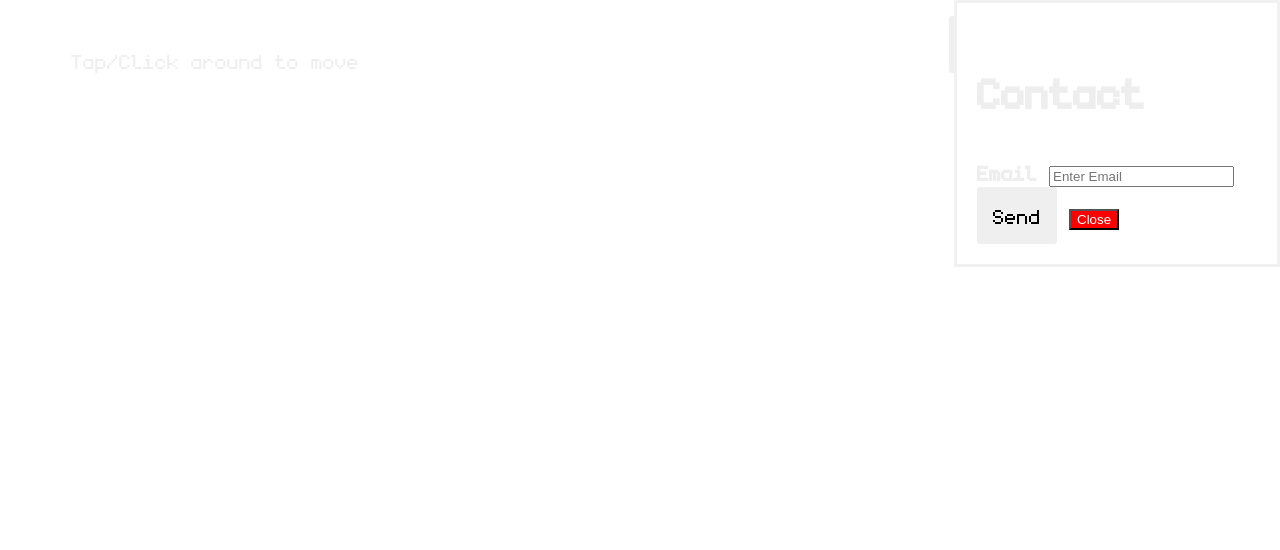
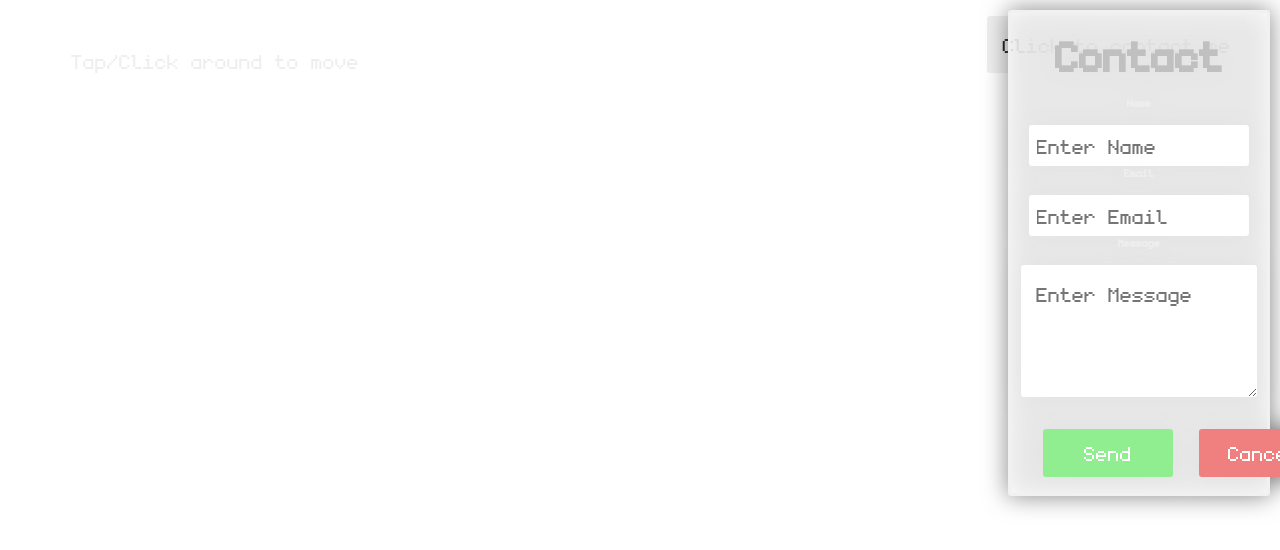
Before and after one commit to megleedev/2D-Portfolio, a website built with Vite: page index.html in a window 1280 px wide. Both pictures are taken after a click on the button "Click to contact me". Built offline with nearby package versions, Linux system fonts and the light colour scheme; what kaboom would draw is missing.

Commit message:
Added css to match contact form to project theme -- Added check to close contact form when the page loads

```diff
--- a/index.html
+++ b/index.html
@@ -32,7 +32,7 @@
 
       #contact {
         position: absolute;
-        right: 5%;
+        right: 2%;
         top: 1vh;
         display: flex;
         flex-direction: column;
@@ -105,24 +105,115 @@
         font-size: inherit;
       }
 
-      .btn-cancel {
-        background: red;
+      .form-popup {
+        display: none;
+        position: fixed;
+        top: 10px;
+        right: 10px;
+        border: 3px solid #f1f1f1;
+        z-index: 9;
+        font-family: monogram, monospace;
+        color: rgb(238, 238, 238);
+        background: rgba(255, 255, 255, 0.8);
+        border-radius: 3px;
+        width: 20%;
+        padding: 0.5rem;
+        filter: drop-shadow(0 0 0.75rem rgb(112, 112, 112));
+      }
+
+      .form-container {
+        display: flex;
+        flex-direction: column;
+        align-items: flex-start;
+        padding: 0;
+        margin: 0;
+      }
+
+      .form-container div {
+        display: flex;
+        flex-direction: column;
+        justify-content: flex-start;
+        align-items: center;
+      }
+
+      .form-container h1 {
+        margin: 0;
+        user-select: none;
+        color: silver;
+        padding: 1rem;
+      }
+
+      .header-container {
+        width: 100%;
+        text-align: center;
+      }
+
+      .form-container label {
+        font-size: 1rem;
+      }
+
+      .form-container input[type=name], .form-container input[type=email], .form-container textarea {
+        font-family: inherit;
+        border-style: none;
+        border-radius: 3px;
+        padding: 0.5rem;
+        font-size: inherit;
+        margin-top: 1rem;
+        width: 80%;
+      }
+
+      .form-container button[type=submit], .form-container button[type=cancel]{
+        box-sizing: content-box;
+        font-family: inherit;
+        border-style: none;
+        border-radius: 3px;
+        padding: 1rem;
+        font-size: inherit;
+        margin-top: 1rem;
+        margin-left: 1rem;
+        line-height: 0.5;
+        flex: 1 0 auto;
+      }
+
+      .form-container button[type=submit] {
+        background: lightgreen;
         color: white;
       }
 
-      .form-popup {
-        display: none;
-        position: fixed;
-        top: 0;
-        right: 0;
-        border: 3px solid #f1f1f1;
-        z-index: 9;
+      .form-container button[type=cancel] {
+        background: lightcoral;
+        color: white;
       }
 
-      .form-container {
-        max-width: 300px;
-        padding: 10px;
-        background-color: white;
+      .form-container button[type="submit"]:hover, .form-container button[type="cancel"]:hover {
+        cursor: pointer;
+      }
+
+      .form-container textarea {
+        font-family: inherit;
+        border-style: none;
+        border-radius: 3px;
+        padding: 1rem;
+        font-size: inherit;
+        margin-top: 1rem;
+        width: 80%;
+        height: 100px;
+        resize: vertical;
+        max-height: 200px;
+      }
+
+      .button-container {
+        display: flex;
+        flex-direction: row !important;
+        justify-content: space-between;
+        padding: 1rem;
+      }
+
+      .button-container button {
+        box-sizing: border-box;
+        flex: 1 0 auto;
+        margin: 0 10px;
+        width: calc(50% - 20px);
       }
 
       .note {
@@ -143,13 +234,26 @@
           <button class = "ui-popup-button">Click to contact me</button>
           <div class = "form-popup form-container" id = "contactForm">
             <form action = "https://formspree.io/f/mpzenlnw" method = "POST" class = "form-container">
-              <h1>Contact</h1>
+              <div class = "header-container">
+                <h1>Contact</h1>
+              </div>
+              <div>
+                <label for = "nameInput"><b>Name</b></label>
+                <input type = "name" placeholder = "Enter Name" name = "name" id="nameInput" required>
+              </div>
+              <div>
                 <label for = "emailInput"><b>Email</b></label>
                 <input type = "email" placeholder = "Enter Email" name = "email" id="emailInput" required>
-
-                <button type = "submit" class = "btn">Send</button>
-                <button type = "button" class = "btn-cancel" id="closeContactFormButton">Close</button>
-                </form>
+              </div>
+              <div>
+                <label for = "messageInput"><b>Message</b></label>
+                <textarea id = "messageInput" name = "message" rows = "4" cols = "50" placeholder = "Enter Message" required></textarea>
+              </div>
+              <div class = "button-container">
+                <button type = "submit">Send</button>
+                <button type = "cancel" id="closeContactFormButton">Cancel</button>
+              </div>
+            </form>
           </div>
         <div id = "textbox-container" style = "display: none">
           <div id = "textbox">
--- a/src/main.js
+++ b/src/main.js
@@ -182,6 +182,9 @@ document.addEventListener("DOMContentLoaded", () => {
 // Wait for the DOM to load before querying elements
 window.addEventListener('DOMContentLoaded', (event) => {
 
+    // Closes the contact form when the page loads
+    closeContactForm();
+
     // Gets contact form buttons
     const openButton = document.querySelector('.ui-popup-button');
     const closeButton = document.querySelector('#closeContactFormButton');
```
